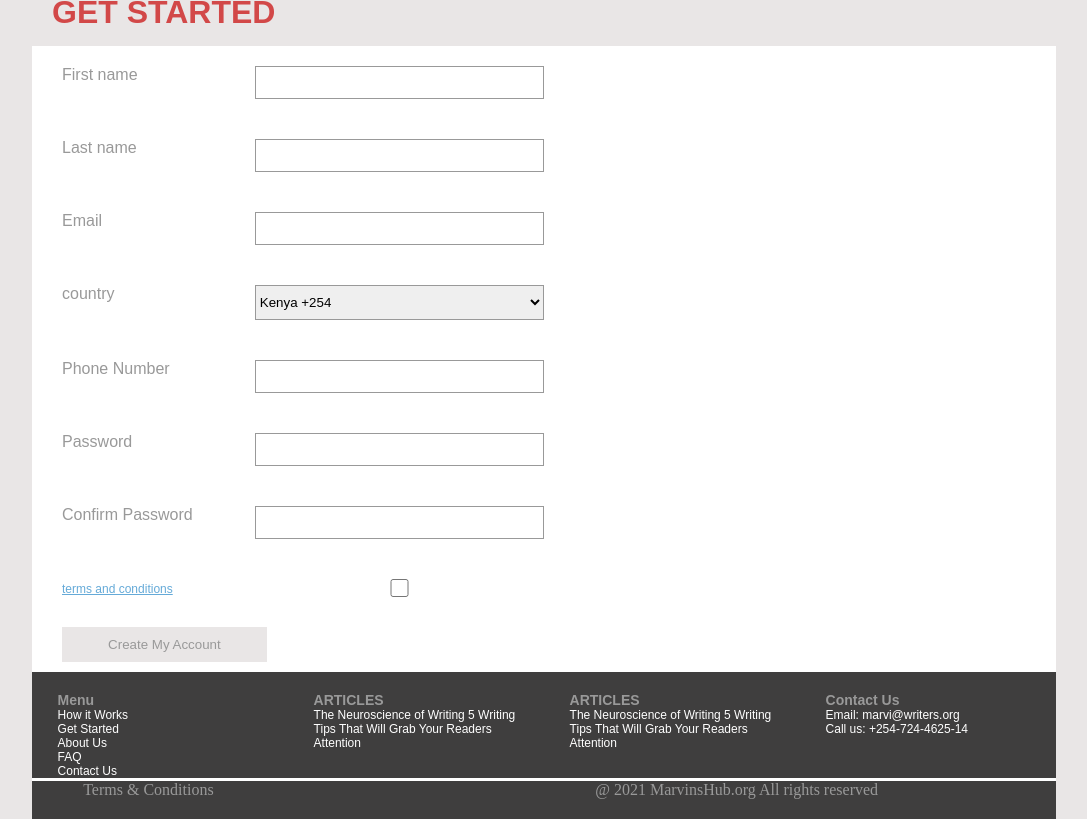
After one commit to trevismurithi/marvin-website, a PHP site: page /signup.php in a window 1280 px wide. The commit adds this page. Shown: the part 137-956 px from the top of the page, without its empty margins (96-1183 px from the left). Run offline with PHP 8.4, Linux system fonts and the light colour scheme.

Commit message:
design the login and signup

```diff
--- /dev/null
+++ b/css/home/footer.css
@@ -0,0 +1,56 @@
+footer{
+    width: 80%;
+    background-color: #3F3E3E;
+    display: flex;
+    flex-direction: column;
+    padding: 20px 0px;
+}
+
+.navigation{
+    display: flex;
+    flex-direction: row;
+    justify-content: space-around;
+    width: 100%;
+}
+
+.line-hr{
+    width: 100%;
+    height: 3px;
+    background-color: white;
+}
+
+.navigation div{
+    list-style: none;
+    width: 20%;
+    display: flex;
+    flex-direction: column;
+    text-align: start;
+    font-family: Arial, Helvetica, sans-serif;
+    color: white;
+    font-size: 12px;
+}
+
+.navigation div h5{
+    color: #999999;
+    font-size: 14px;
+}
+
+.navigation div a{
+    text-decoration: none;
+    color: white;
+}
+
+.rights{
+    display: flex;
+    flex-direction: row;
+    justify-content: space-around;
+    list-style: none;
+}
+
+.rights li{
+    width: 40%;
+}
+.rights li a{
+    text-decoration: none;
+    color: #999999;
+}
--- a/css/header.css
+++ b/css/home/header.css
@@ -17,13 +17,14 @@ nav{
 
 .nav-contact{
     width: 100%;
+    background-color: #65AAD8;
+    padding: 10px 0px;
 }
 
 .nav-contact ul{
     display: flex;
     flex-direction: row;
     justify-content: space-around;
-    background-color: #65AAD8;
     align-items: baseline;
     list-style: none;
     color: white;
@@ -62,7 +63,6 @@ nav{
 
 .nav-links .user-accounts li a{
     text-decoration: none;
-    color:white;
     font-family: Arial, Helvetica, sans-serif;
     font-size: 18px;
     padding: 10px;
@@ -70,8 +70,22 @@ nav{
 
 .user-accounts-login{
     background-color: #237DB5;
+    color: white;
+}
+
+.user-accounts-login:hover{
+    background-color: white;
+    color: #237DB5;
+    border: 1px solid #237DB5;
 }
 
 .user-accounts-sign-up{
     background-color:#D24848;
+    color: white;
 }
+
+.user-accounts-sign-up:hover{
+    background-color: white;
+    color: #D24848;
+    border: 1px solid #D24848;
+}
--- a/css/index.css
+++ b/css/home/index.css
@@ -130,12 +130,22 @@ main{
     font-size: 10px;
 }
 
+.cut-off{
+    width: 100%;
+    text-align: end;
+    margin: 5px 0px;
+}
+.cut-off p{
+    font-family: Arial, Helvetica, sans-serif;
+    font-size: 16px;
+    font-weight: bolder;
+    color: #273142;
+}
 .btn-submit{
     outline: none;
     background-color: #367FD3;
     color: white;
     padding: 10px;
     border:none;
-    margin-top:15px;
     border-radius: 5px;
 }
--- /dev/null
+++ b/css/sign/sign.css
@@ -0,0 +1,68 @@
+.create-account{
+    width: 80%;
+    background-color: white;
+}
+
+.get-started{
+    width: 100%;
+    text-align: start;
+    color: #D24848;
+    font-weight: normal;
+    font-family: Arial,sans-serif;
+    background-color: rgb(233, 230, 230);
+}
+
+.get-started h1{
+    margin-left: 20px;
+    padding: 15px 0px;
+}
+
+.create-user{
+    width: 100%;
+}
+
+.create-user form{
+    display: flex;
+    flex-direction: column;
+}
+
+.create-user form div{
+    width: 50%;
+    display: flex;
+    justify-content: space-between;
+    padding: 20px 0px 20px 30px;
+    font-family: Arial, Helvetica, sans-serif;
+    font-size: 16px;
+}
+
+.create-user form div label{
+    color: #999999;
+}
+
+.create-user form div label a{
+    color: #65AAD8;
+    font-size: 12px;
+}
+
+.create-user form div input{
+    width: 60%;
+    padding: 8px 0px;
+    outline: none;
+    border:1px solid #999999;
+}
+
+.create-user form div select{
+    width: 60%;
+    padding: 8px 0px;
+    border:1px solid #999999;
+}
+
+.create-user form button{
+    width: 20%;
+    padding: 10px 0px;
+    color: #999999;
+    background-color: rgb(233, 230, 230);
+    outline: none;
+    border: none;
+    margin: 10px 0px 10px 30px;
+}
--- a/footer.php
+++ b/footer.php
@@ -1,4 +1,38 @@
 <footer>
+    <div class="navigation">
+        <div>
+            <h5>Menu</h5>
+            <li><a href="#">How it Works</a></li>
+            <li><a href="#">Get Started</a></li>
+            <li><a href="#">About Us</a></li>
+            <li><a href="#">FAQ</a></li>
+            <li><a href="#">Contact Us</a></li>
+        </div>
+        <div>
+            <h5>ARTICLES</h5>
+            <p>The Neuroscience of Writing
+                5 Writing Tips That Will Grab
+                Your Readers Attention
+            </p>
+        </div>
+        <div>
+            <h5>ARTICLES</h5>
+            <p>The Neuroscience of Writing
+                5 Writing Tips That Will Grab
+                Your Readers Attention
+            </p>
+        </div>
+        <div>
+            <h5>Contact Us</h5>
+            <li><a href="#">Email: marvi@writers.org</a></li>
+            <li><a href="#">Call us: +254-724-4625-14</a></li>
+        </div>
+    </div>
+    <div class="line-hr"></div>
+    <div class="rights">
+        <li><a href="#">Terms & Conditions</a></li>
+        <li><a href="#">@ 2021 MarvinsHub.org All rights reserved</a></li>
+    </div>
 </footer>
 </body>
 </html>
--- a/header.php
+++ b/header.php
@@ -4,13 +4,16 @@
     <meta charset="UTF-8">
     <meta http-equiv="X-UA-Compatible" content="IE=edge">
     <meta name="viewport" content="width=device-width, initial-scale=1.0">
-    <link rel="stylesheet" href="css/header.css">
-    <link rel="stylesheet" href="css/index.css">
-    <link rel="stylesheet" href="css/benefits.css">
-    <link rel="stylesheet" href="css/entail.css">
-    <link rel="stylesheet" href="css/services.css">
-    <link rel="stylesheet" href="css/testimonials.css">
-    <link rel="stylesheet" href="css/join.css">
+    <link rel="stylesheet" href="css/home/header.css">
+    <link rel="stylesheet" href="css/home/index.css">
+    <link rel="stylesheet" href="css/home/benefits.css">
+    <link rel="stylesheet" href="css/home/entail.css">
+    <link rel="stylesheet" href="css/home/services.css">
+    <link rel="stylesheet" href="css/home/testimonials.css">
+    <link rel="stylesheet" href="css/home/join.css">
+    <link rel="stylesheet" href="css/home/footer.css">
+    <link rel="stylesheet" href="css/log/log.css">
+    <link rel="stylesheet" href="css/sign/sign.css">
     <title>Essay</title>
 </head>
 <body>
@@ -32,8 +35,8 @@
                 <li><a href="#">Contact Us</a></li>
             </ul>
             <div class="user-accounts">
-                <li><a class="user-accounts-login" href="#">login</a></li>
-                <li><a class="user-accounts-sign-up" href="#">sign up</a></li>
+                <li><a class="user-accounts-login" href="login.php">login</a></li>
+                <li><a class="user-accounts-sign-up" href="signup.php">sign up</a></li>
             </div>
         </div>
     </nav>
--- a/index.php
+++ b/index.php
@@ -46,6 +46,9 @@
                         <input type="radio" name="double" id="double">
                         <label for="single">Single spaces</label>
                         <input type="radio" name="single" id="single">
+                    </div>
+                    <div class="cut-off">
+                        <p>$11.6</p>
                     </div>
                     <button class="btn-submit" name="write-paper" type="submit">Write My Paper</button>
                 </form>
--- /dev/null
+++ b/signup.php
@@ -0,0 +1,46 @@
+<?php require 'header.php'?>
+<div class="create-account">
+    <div class="get-started">
+        <h1>GET STARTED</h1>
+    </div>
+    <div class="create-user">
+        <form action="" method="post">
+            <div>
+                <label for="first_name">First name</label>
+                <input type="text" name="first_name" id="first_name">
+            </div>
+            <div>
+                <label for="name">Last name</label>
+                <input type="text" name="last_name" id="last_name">
+            </div>
+            <div>
+                <label for="email">Email</label>
+                <input type="email" name="email" id="email">
+            </div>
+            <div>
+                <label for="country">country</label>
+                <select name="country" id="country">
+                    <option value="254">Kenya +254</option>
+                </select>
+            </div>
+            <div>
+                <label for="tel">Phone Number</label>
+                <input type="tel" name="tel" id="tel">
+            </div>
+            <div>
+                <label for="pwd">Password</label>
+                <input type="password" name="pwd" id="pwd">
+            </div>
+            <div>
+                <label for="r-pwd">Confirm Password</label>
+                <input type="password" name="r-pwd" id="r-pwd">
+            </div>
+            <div>
+                <label class="contain" for="checkbox"><a href="#">terms and conditions</a></label>
+                <input type="checkbox" name="checkbox" id="checkbox">
+            </div>
+            <button name="submit" type="submit">Create My Account</button>
+        </form>
+    </div>
+</div>
+<?php require 'footer.php'?>
```
Also changed, not shown: css/log/log.css (added, +69 -0 lines), login.php (added, +15 -0 lines), css/home/benefits.css (renamed from css/benefits.css), css/home/entail.css (renamed from css/entail.css), css/home/join.css (renamed from css/join.css), css/home/services.css (renamed from css/services.css), css/home/testimonials.css (renamed from css/testimonials.css).
